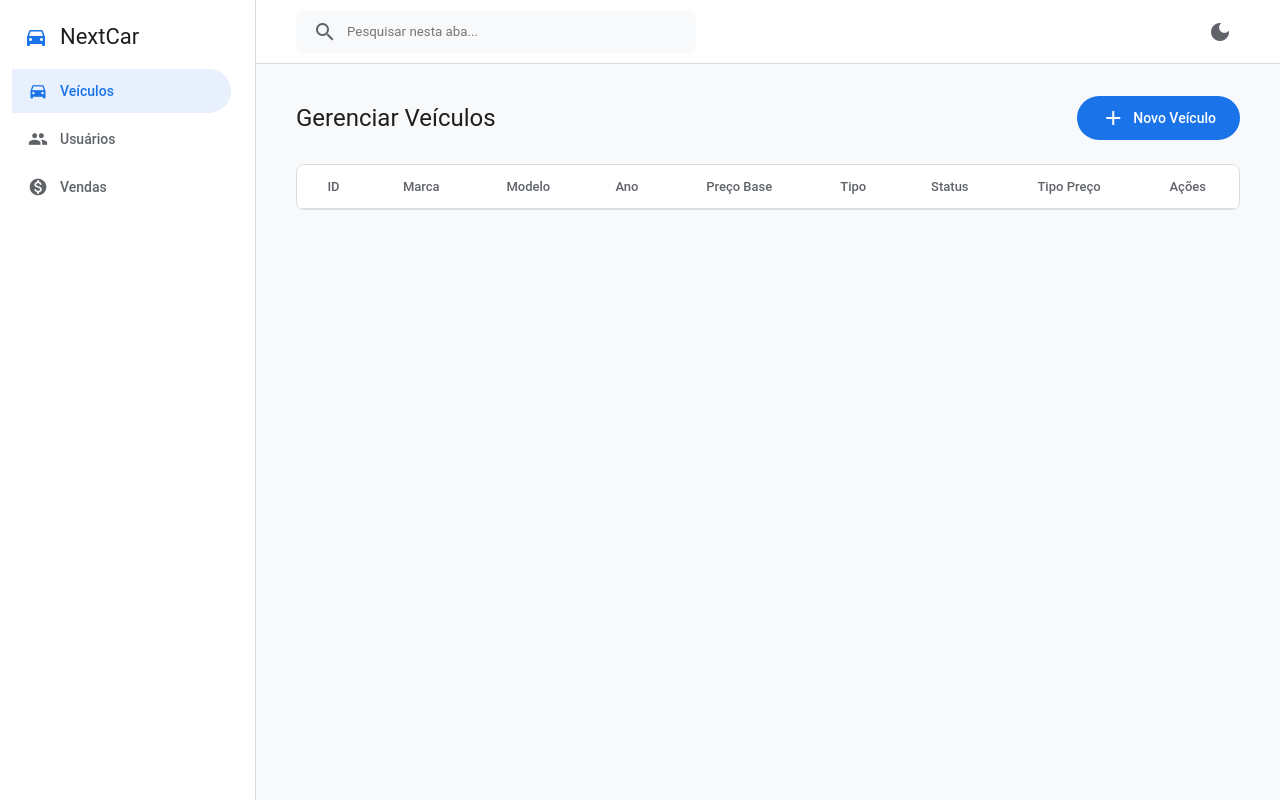
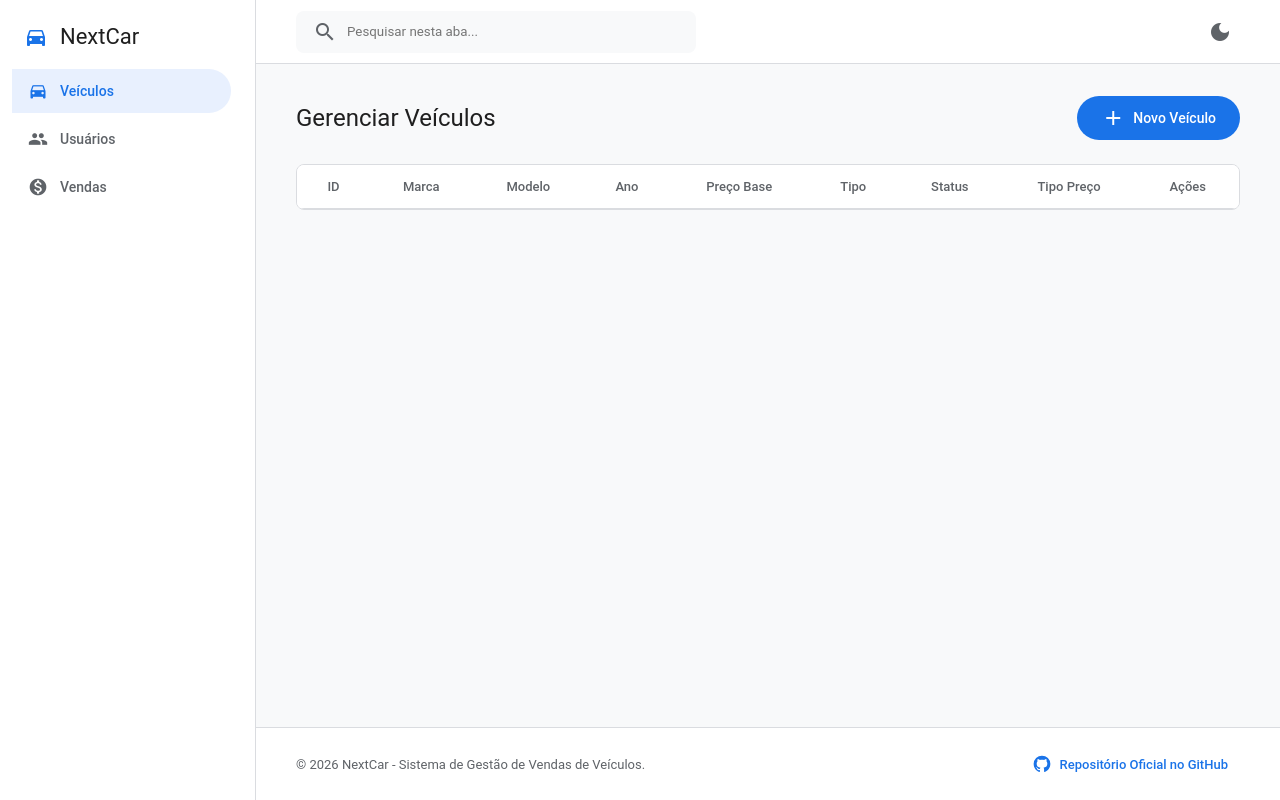
Before and after one commit to NextCar-Project/projeto-next-car, a plain HTML site: page frontend/index.html in a window 1280 px wide. Drawn offline with Linux system fonts and the light colour scheme; no server answers.

Commit message:
adicionando link do github NextCar

```diff
--- a/frontend/index.html
+++ b/frontend/index.html
@@ -110,6 +110,18 @@
                 </table>
             </div>
         </section>
+
+        <footer class="main-footer">
+            <div class="footer-content">
+                <p>&copy; 2026 NextCar - Sistema de Gestão de Vendas de Veículos.</p>
+                <a href="https://github.com/NextCar-Project/projeto-next-car" target="_blank" class="footer-link">
+                    <svg class="github-icon" viewBox="0 0 24 24" width="20" height="20">
+                        <path fill="currentColor" d="M12 2A10 10 0 0 0 2 12c0 4.42 2.87 8.17 6.84 9.5.5.08.66-.23.66-.5v-1.69c-2.77.6-3.36-1.34-3.36-1.34-.46-1.16-1.11-1.47-1.11-1.47-.9-.62.07-.6.07-.6 1 .07 1.53 1.03 1.53 1.03.9 1.52 2.34 1.07 2.91.83.1-.65.35-1.09.63-1.34-2.22-.25-4.55-1.11-4.55-4.94 0-1.1.39-1.99 1.03-2.69-.1-.25-.45-1.27.1-2.64 0 0 .84-.27 2.75 1.02.79-.22 1.65-.33 2.5-.33.85 0 1.71.11 2.5.33 1.91-1.29 2.75-1.02 2.75-1.02.55 1.37.2 2.39.1 2.64.64.7 1.03 1.6 1.03 2.69 0 3.84-2.34 4.68-4.57 4.93.36.31.68.92.68 1.85V21c0 .27.16.59.67.5C19.14 20.16 22 16.42 22 12A10 10 0 0 0 12 2z"/>
+                    </svg>
+                    Repositório Oficial no GitHub
+                </a>
+            </div>
+        </footer>
     </main>
 </div>
 
--- a/frontend/style.css
+++ b/frontend/style.css
@@ -361,3 +361,43 @@ tr:hover td { background-color: var(--bg-primary); }
     font-size: 13px;
     margin-bottom: 20px;
 }
+
+.main-footer {
+    margin-top: auto;
+    background-color: var(--bg-surface);
+    border-top: 1px solid var(--border-color);
+    padding: 20px 40px;
+    width: 100%;
+}
+
+.footer-content {
+    display: flex;
+    justify-content: space-between;
+    align-items: center;
+    color: var(--text-secondary);
+    font-size: 13px;
+    flex-wrap: wrap;
+    gap: 12px;
+}
+
+.footer-link {
+    display: inline-flex;
+    align-items: center;
+    gap: 8px;
+    color: var(--google-blue);
+    text-decoration: none;
+    font-weight: 500;
+    padding: 6px 12px;
+    border-radius: 6px;
+    transition: background-color 0.2s ease;
+}
+
+.footer-link:hover {
+    background-color: var(--google-blue-light);
+    color: var(--google-blue-hover);
+}
+
+.github-icon {
+    display: inline-block;
+    vertical-align: middle;
+}
```
